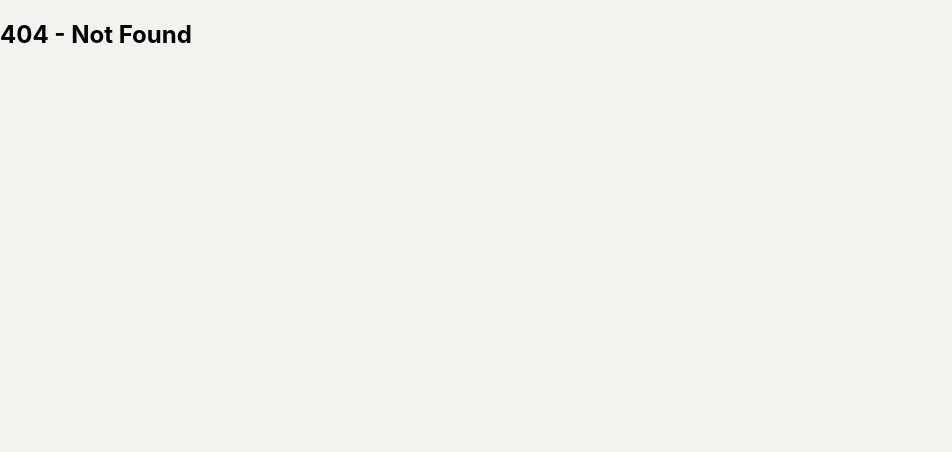
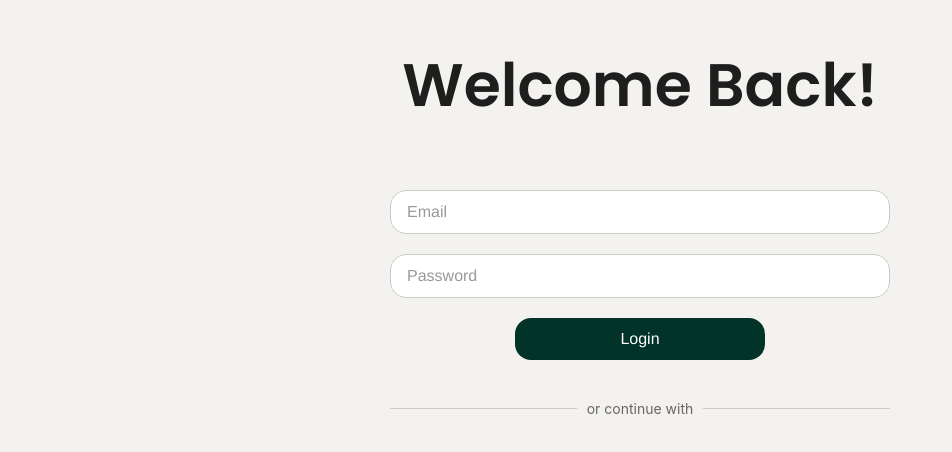
Before and after one commit to awkorn/dishlist-web, a React (Create React App) app in the folder frontend/: page / in a window 1280 px wide. Before the commit this address had no page. Shown: the top 452 px of the page, without its empty margins (0-952 px from the left). Built offline with nearby package versions, Linux system fonts and the light colour scheme.

Commit message:
add divider

```diff
--- a/frontend/src/App.js
+++ b/frontend/src/App.js
@@ -2,14 +2,15 @@ import "./App.css";
 import React from "react";
 import { BrowserRouter as Router, Routes, Route } from "react-router-dom";
 import SignInPage from "./pages/SignInPage";
-import NotFound from "./components/NotFound";
+import NotFound from "./components/NotFound/NotFound";
 
 function App() {
   return (
     <Router>
       <Routes>
+        <Route path="/" element={<SignInPage />} />
+        <Route path="*" element={<NotFound></NotFound>}></Route>
         <Route path="/signin" element={<SignInPage />} />
-        <Route path="*" element={<NotFound></NotFound>}></Route>
       </Routes>
     </Router>
   );
--- a/frontend/src/components/SignInForm/SignInForm.css
+++ b/frontend/src/components/SignInForm/SignInForm.css
@@ -3,7 +3,7 @@
     flex-direction: column;
     width: 500px;
     margin: 0 auto;
-    gap: 30px;
+    gap: 20px;
     padding: 20px;
   }
 
@@ -32,7 +32,7 @@
   }
 
   button {
-    width: 70%;
+    width: 50%;
     padding: 12px 16px;
     background-color: #013328;
     color: white;
@@ -49,3 +49,22 @@
   button:hover {
     background-color: #01654a;
   }
+
+  .divider {
+    display: flex;
+    align-items: center;
+    gap: 10px;
+    margin: 20px 0;
+  }
+
+  .line {
+    flex-grow: 1;
+    height: 1px;
+    background-color: #ccc;
+    border: none;
+  }
+
+  .divider span {
+    font-size: 14px;
+    color: #666;
+  }
--- a/frontend/src/components/SignInForm/SignInForm.js
+++ b/frontend/src/components/SignInForm/SignInForm.js
@@ -37,6 +37,13 @@ const SignInForm = () => {
       />
 
       <button type="submit">Login</button>
+
+      <div className="divider">
+        <hr className="line"/>
+        <span>or continue with</span>
+        <hr className="line"/>
+      </div>
+
     </form>
   );
 };
--- a/frontend/src/pages/SignInPage.js
+++ b/frontend/src/pages/SignInPage.js
@@ -1,5 +1,5 @@
 import React from "react";
-import PageHeader from "../components/PageHeader";
+import PageHeader from "../components/PageHeader/PageHeader";
 import SignInForm from "../components/SignInForm/SignInForm";
 
 const SignInPage = () => {
```
Also changed, not shown: frontend/src/components/Chat/ChatGPTComponents.js (renamed from frontend/src/components/ChatGPTComponents.js), frontend/src/components/NotFound/NotFound.js (renamed from frontend/src/components/NotFound.js), frontend/src/components/PageHeader/PageHeader.js (renamed from frontend/src/components/PageHeader.js).
